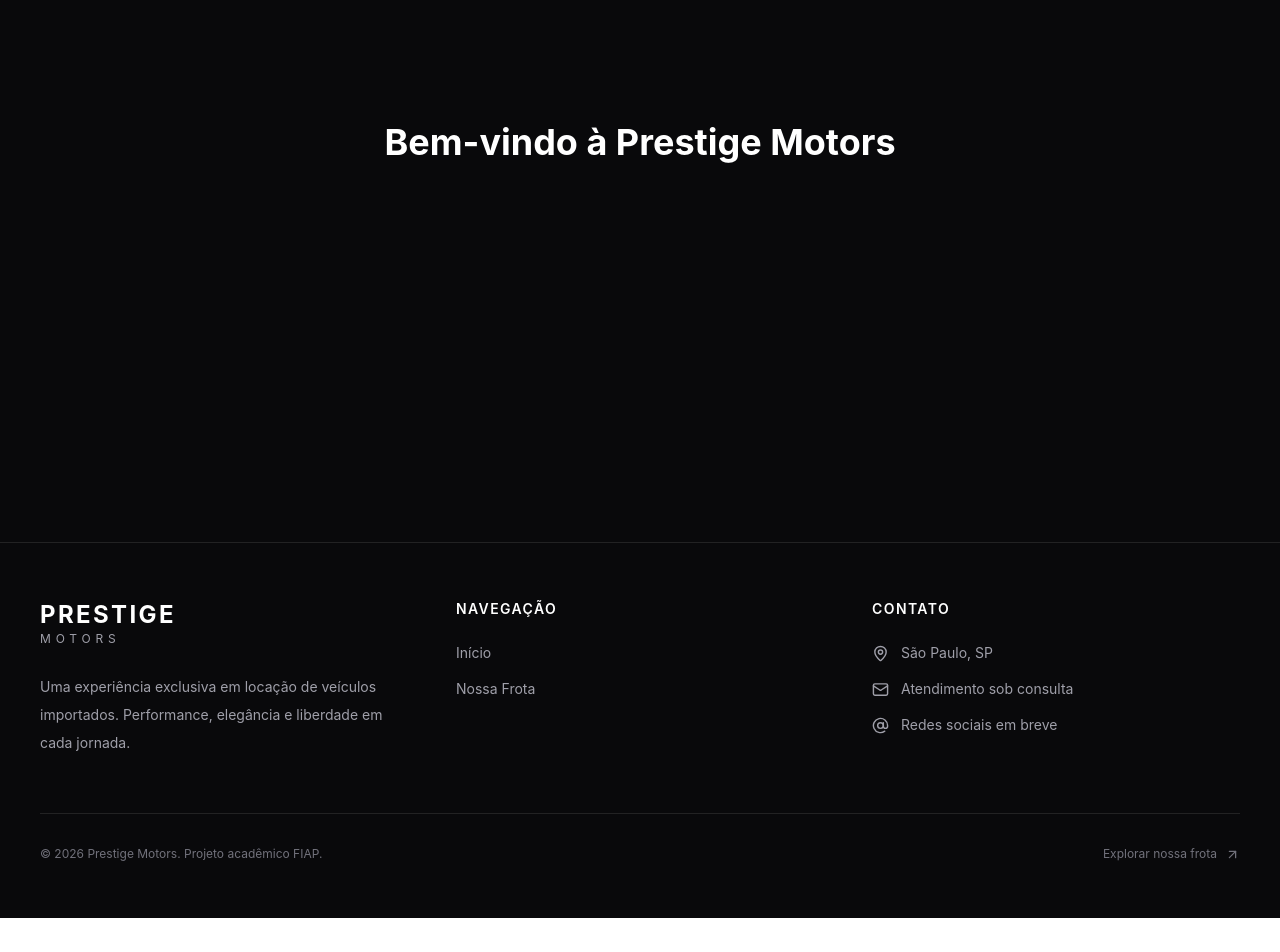
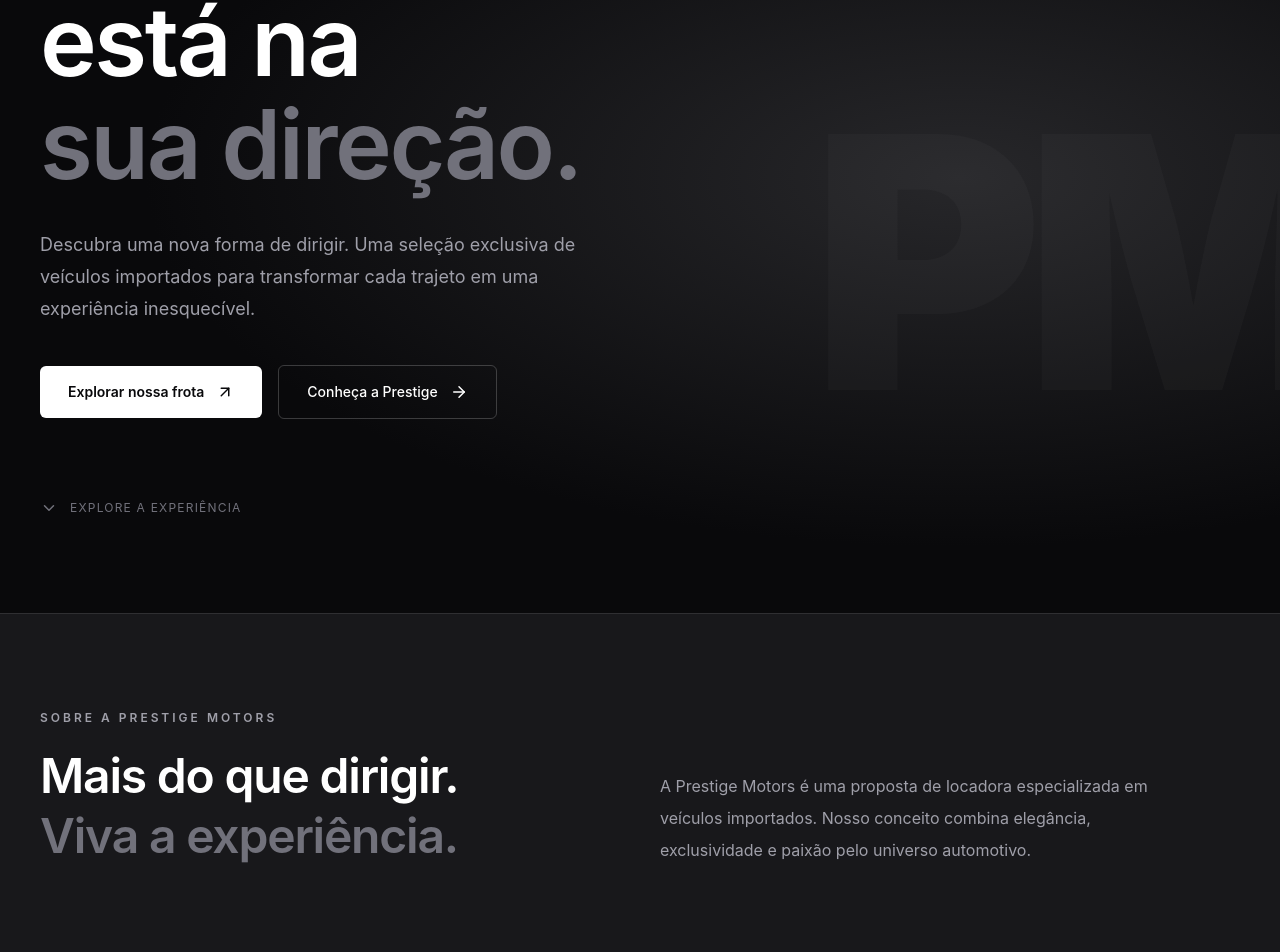
Before and after one commit to vinifcavalcanti/cp6-locacao-carros, a React (Vite) app: page / in a window 1280 px wide. Shown: the part 338-1290 px from the top of the page. Before the commit the page ends 1256 px from the top, so only its background shows below. Built offline with nearby package versions, Linux system fonts and the light colour scheme.

Commit message:
feat: desenvolve secao principal da pagina inicial

```diff
--- a/src/pages/Home.jsx
+++ b/src/pages/Home.jsx
@@ -1,9 +1,94 @@
+import { Link } from 'react-router'
+import { ArrowRight, ArrowUpRight, ChevronDown } from 'lucide-react'
+
 function Home() {
-  return (
-    <main className="flex min-h-screen items-center justify-center bg-zinc-950 text-white">
-      <h1 className="text-4xl font-bold">Bem-vindo à Prestige Motors</h1>
-    </main>
-  );
+	return (
+		<main className="bg-zinc-950 text-white">
+			<section className="relative flex min-h-[calc(100svh-5rem)] items-center overflow-hidden">
+				<div className="absolute inset-0 bg-[radial-gradient(ellipse_at_75%_50%,#27272a_0%,#09090b_60%)]" />
+
+				<div className="pointer-events-none absolute right-[-5%] bottom-[10%] hidden text-[22rem] font-black tracking-tighter text-white/[0.025] select-none lg:block">
+					PM
+				</div>
+
+				<div className="relative z-10 mx-auto w-full max-w-7xl px-6 py-24 lg:px-10">
+					<div className="max-w-3xl">
+						<div className="mb-8 flex items-center gap-3">
+							<span className="h-px w-8 bg-white/60" />
+							<span className="text-xs font-medium tracking-[0.25em] text-zinc-400 uppercase">
+								Experiência automotiva premium
+							</span>
+						</div>
+
+						<h1 className="text-5xl leading-[1.08] font-semibold tracking-tight sm:text-6xl lg:text-8xl">
+							O extraordinário
+							<br />
+							está na
+							<br />
+							<span className="text-zinc-500">sua direção.</span>
+						</h1>
+
+						<p className="mt-8 max-w-xl text-base leading-8 text-zinc-400 sm:text-lg">
+							Descubra uma nova forma de dirigir. Uma seleção
+							exclusiva de veículos importados para transformar
+							cada trajeto em uma experiência inesquecível.
+						</p>
+
+						<div className="mt-10 flex flex-wrap items-center gap-4">
+							<Link
+								to="/carros"
+								className="inline-flex items-center gap-3 rounded-md bg-white px-7 py-4 text-sm font-semibold text-zinc-950 transition hover:bg-zinc-200"
+							>
+								Explorar nossa frota
+								<ArrowUpRight size={18} />
+							</Link>
+
+							<a
+								href="#experiencia"
+								className="inline-flex items-center gap-3 rounded-md border border-white/20 px-7 py-4 text-sm font-medium text-white transition hover:bg-white/10"
+							>
+								Conheça a Prestige
+								<ArrowRight size={18} />
+							</a>
+						</div>
+					</div>
+
+					<div className="mt-20 flex items-center gap-3 text-xs tracking-widest text-zinc-500 uppercase">
+						<ChevronDown size={18} />
+						<span>Explore a experiência</span>
+					</div>
+				</div>
+			</section>
+
+			<section
+				id="experiencia"
+				className="border-t border-white/10 bg-zinc-900 px-6 py-24 lg:px-10"
+			>
+				<div className="mx-auto max-w-7xl">
+					<p className="mb-5 text-xs font-semibold tracking-[0.25em] text-zinc-400 uppercase">
+						Sobre a Prestige Motors
+					</p>
+
+					<div className="grid items-end gap-10 lg:grid-cols-2">
+						<h2 className="text-3xl leading-tight font-semibold tracking-tight sm:text-5xl">
+							Mais do que dirigir.
+							<br />
+							<span className="text-zinc-500">
+								Viva a experiência.
+							</span>
+						</h2>
+
+						<p className="max-w-lg text-base leading-8 text-zinc-400">
+							A Prestige Motors é uma proposta de locadora
+							especializada em veículos importados. Nosso conceito
+							combina elegância, exclusividade e paixão pelo
+							universo automotivo.
+						</p>
+					</div>
+				</div>
+			</section>
+		</main>
+	)
 }
 
-export default Home;
+export default Home
```
